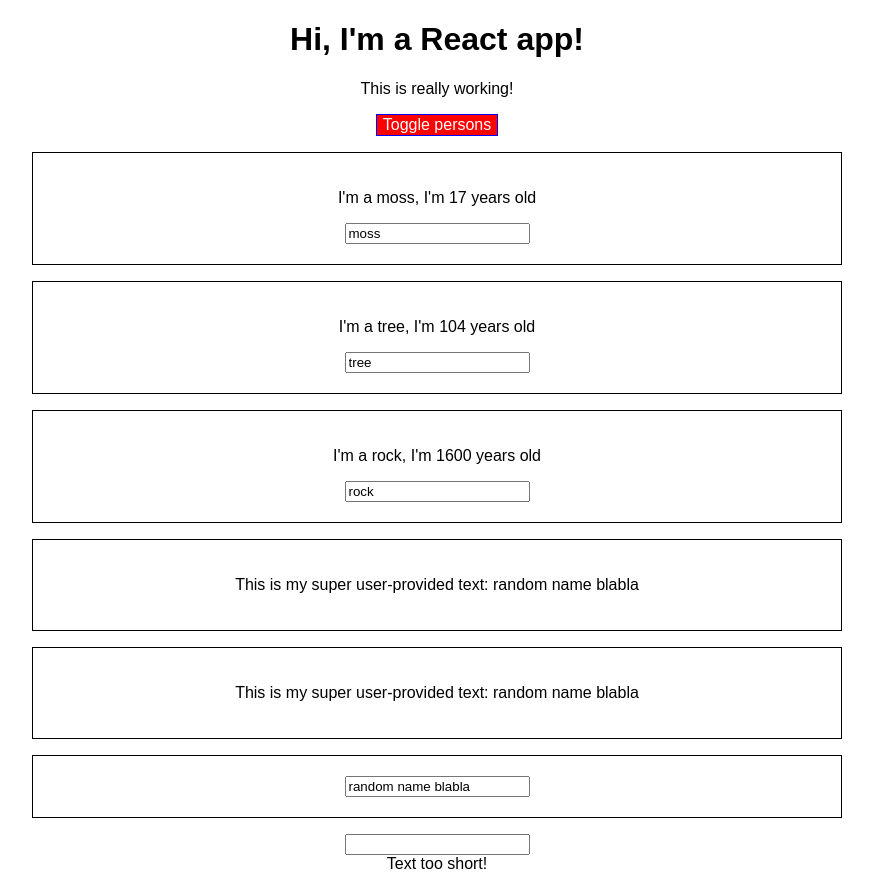
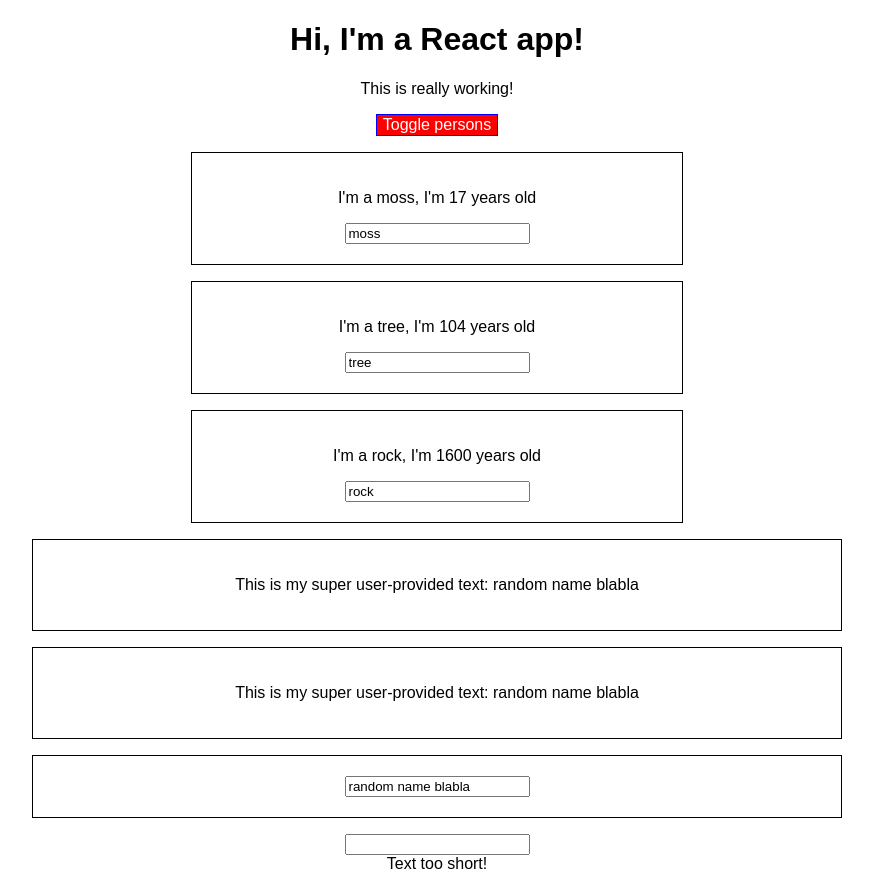
Before and after one commit to Mossie93/react-complete-guide, a React (Create React App) app: page / in a window 1280 px wide. Both pictures are taken after a click on the button "Toggle persons". Shown: the whole page, without its empty margins (203-1076 px from the left). Built offline with nearby package versions, Linux system fonts and the light colour scheme.

Commit message:
Use styled-components package to style Person component

```diff
--- a/src/Person/Person.js
+++ b/src/Person/Person.js
@@ -1,13 +1,27 @@
 import React from 'react';
-import './Person.css';
+// import './Person.css';
+import styled from 'styled-components';
+
+const StyledDiv = styled.div`
+  border: 1px solid black;
+  padding: 20px;
+  width: 60%;
+  margin: 16px auto;
+
+  @media (min-width: 500px) {
+    width: 450px;
+  }
+`;
+
 
 const person = (props) => {
   return (
-    <div className="Person">
+    // <div className="Person">
+    <StyledDiv>
       <p onClick={props.click}>I'm a {props.name}, I'm {props.age} years old</p>
       <p>{props.children}</p>
       <input type="text" onChange={props.changed} value={props.name}></input>
-    </div>
+    </StyledDiv>
   )
 }
 
```
